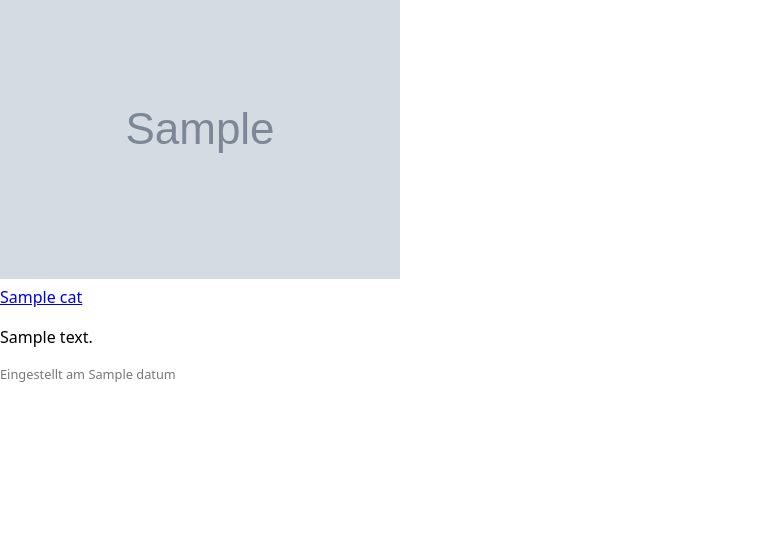
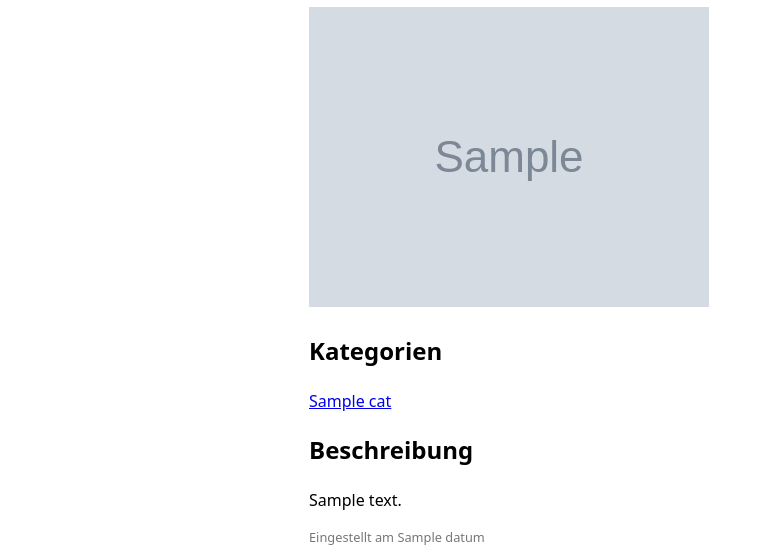
Before and after one commit to esugre/bfwkleinanzeigen, a Flask app: template app/templates/ad_detail.html in a window 1280 px wide. Shown: the part 655-1215 px from the top of the page, without its empty margins (0-772 px from the left). Before the commit the page ends 1037 px from the top, so only its background shows below. Run offline with Flask 3, Linux system fonts and the light colour scheme; the template is opened without the code that fills it: most values are stand-ins (such as "Sample title", 1, 10 or a date in 2020); grey boxes marked "Sample" are stand-in pictures.

Commit message:
Add Partial Side Bar to ad_detail Template

```diff
--- a/app/templates/ad_detail.html
+++ b/app/templates/ad_detail.html
@@ -4,38 +4,32 @@
   {# Cover-Pfad einmal zentral setzen #}
   {% set cover_path = ad.bilder_path %}
 
-  <div class="ad-detail-page">
+  <div class="layout-with-sidebar ad-detail-page">
 
-    <aside class="sidebar">
-      <h3>Kategorien</h3>
-      <ul>
-        {% for cat in categories %}
-          <li>
-            <a href="{{ url_for('ads_by_category', category_id=cat.category_id) }}">
-              {{ cat.name }}
-            </a>
-          </li>
-        {% endfor %}
-      </ul>
-    </aside>
+    {# dieselbe Sidebar wie auf Index / Kategorie #}
+    {% include "partials/_categories_sidebar.html" %}
 
     <main class="ad-detail">
-      <h1>{{ ad.titel }}</h1>
+
+      {# Kopfbereich: Titel, Preis, Anbieter, Kontakt + großes Bild #}
+      <header class="ad-detail-header">
+        <div class="ad-detail-info">
+          <h1 class="ad-detail-title">{{ ad.titel }}</h1>
 
           {% if ad.preis is not none %}
-        <p class="price">{{ "%.2f"|format(ad.preis|float) }} €</p>
+            <p class="ad-detail-price">{{ "%.2f"|format(ad.preis|float) }} €</p>
           {% else %}
-        <p class="price">Preis: n. V.</p>
+            <p class="ad-detail-price">Preis: n. V.</p>
           {% endif %}
 
-      <p class="owner">
+          <p class="ad-owner">
             Anbieter: {{ ad.vorname }} {{ ad.nachname }}<br>
             E-Mail: {{ ad.email }}
           </p>
 
-      {# Block Kontaktaufnahme #}
+          {# Block Kontaktaufnahme (nur wenn eingeloggt und nicht der Owner selbst) #}
           {% if session.get('user_id') and session.get('user_id') != ad.owner_id %}
-        <section class=""ad-contact">
+            <section class="ad-contact">
               <h2>Kontaktiere mich</h2>
               <form action="{{ url_for('message_thread', ad_id=ad.ad_id, other_user_id=ad.owner_id) }}" method="post">
                 <textarea name="body" rows="3" required placeholder="Ihre Nachricht..."></textarea>
@@ -43,31 +37,42 @@
               </form>
             </section>
           {% endif %}
+        </div>
 
-      {# Coverbild #}
         {% if cover_path %}
           {% set clean_cover = cover_path.replace('static/', '') %}
-        <div class="cover-image">
-          <img src="{{ url_for('static', filename=clean_cover) }}"
-               alt="Bild zu {{ ad.titel }}">
+          <div class="ad-detail-cover">
+            <img
+              src="{{ url_for('static', filename=clean_cover) }}"
+              alt="Bild zu {{ ad.titel }}"
+              class="ad-detail-cover-img"
+            >
           </div>
         {% endif %}
+      </header>
 
       {# Galerie ohne Coverbild #}
       {% if images %}
-        <div class="ad-gallery">
+        <section class="ad-detail-gallery">
+          <h2>Weitere Bilder</h2>
+          <div class="ad-gallery-grid">
             {% for img in images %}
               {% if not cover_path or img.file_path != cover_path %}
                 {% set clean_path = img.file_path.replace('static/', '') %}
-              <img src="{{ url_for('static', filename=clean_path) }}"
-                   alt="Bild {{ loop.index }} zu {{ ad.titel }}">
+                <img
+                  src="{{ url_for('static', filename=clean_path) }}"
+                  alt="Bild {{ loop.index }} zu {{ ad.titel }}"
+                >
               {% endif %}
             {% endfor %}
           </div>
+        </section>
       {% endif %}
 
       {# Kategorien-Badges der Anzeige #}
       {% if ad.categories %}
+        <section class="ad-detail-categories">
+          <h2>Kategorien</h2>
           <div class="ad-categories">
             {% for cat in ad.categories %}
               <span class="badge">
@@ -77,11 +82,13 @@
               </span>
             {% endfor %}
           </div>
+        </section>
       {% endif %}
 
-      <article class="ad-text">
+      <section class="ad-text">
+        <h2>Beschreibung</h2>
         <p>{{ ad.text }}</p>
-      </article>
+      </section>
 
       <p class="ad-meta">
         Eingestellt am {{ ad.datum }}
```
Lines whose indentation alone changed are shown as unchanged.
